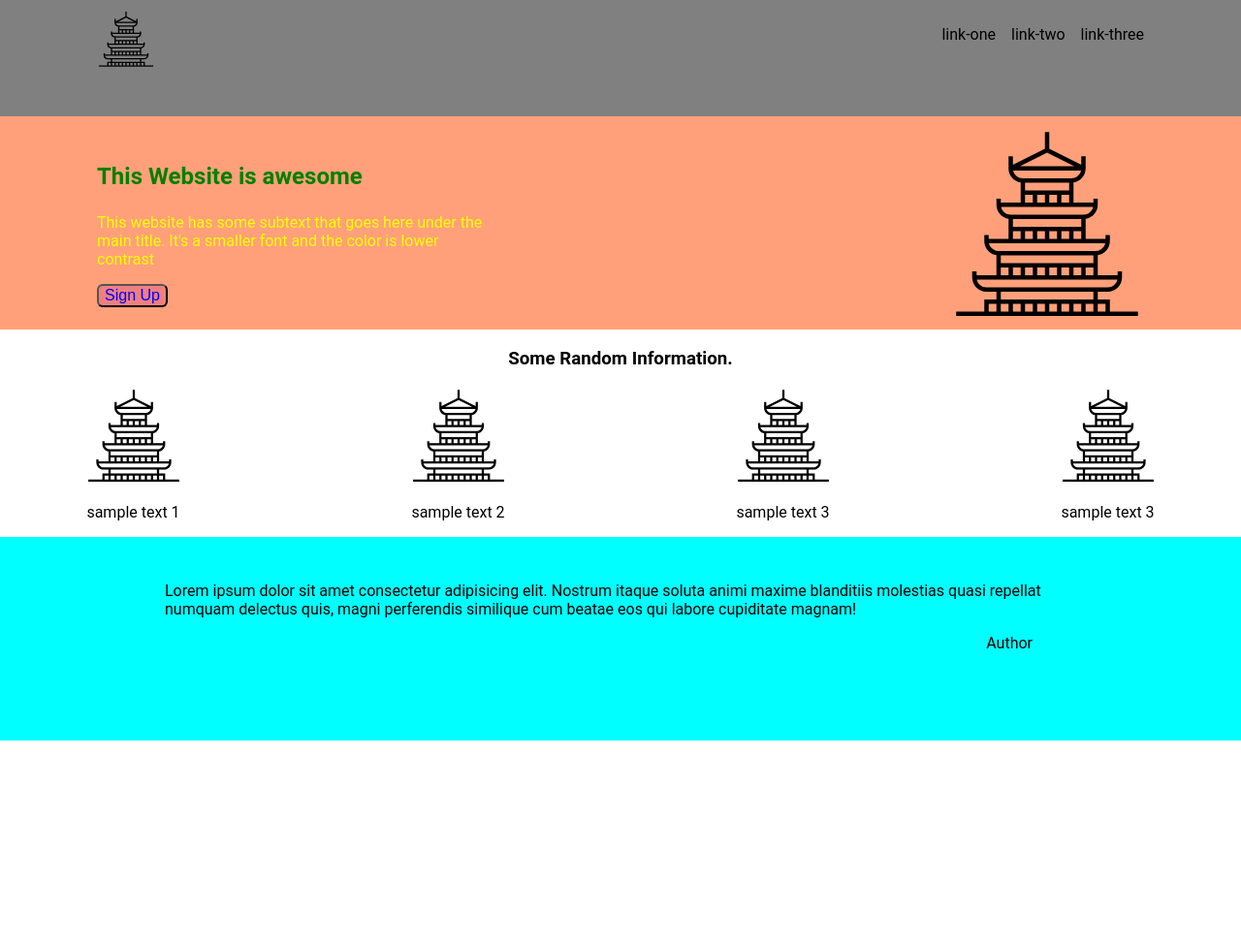
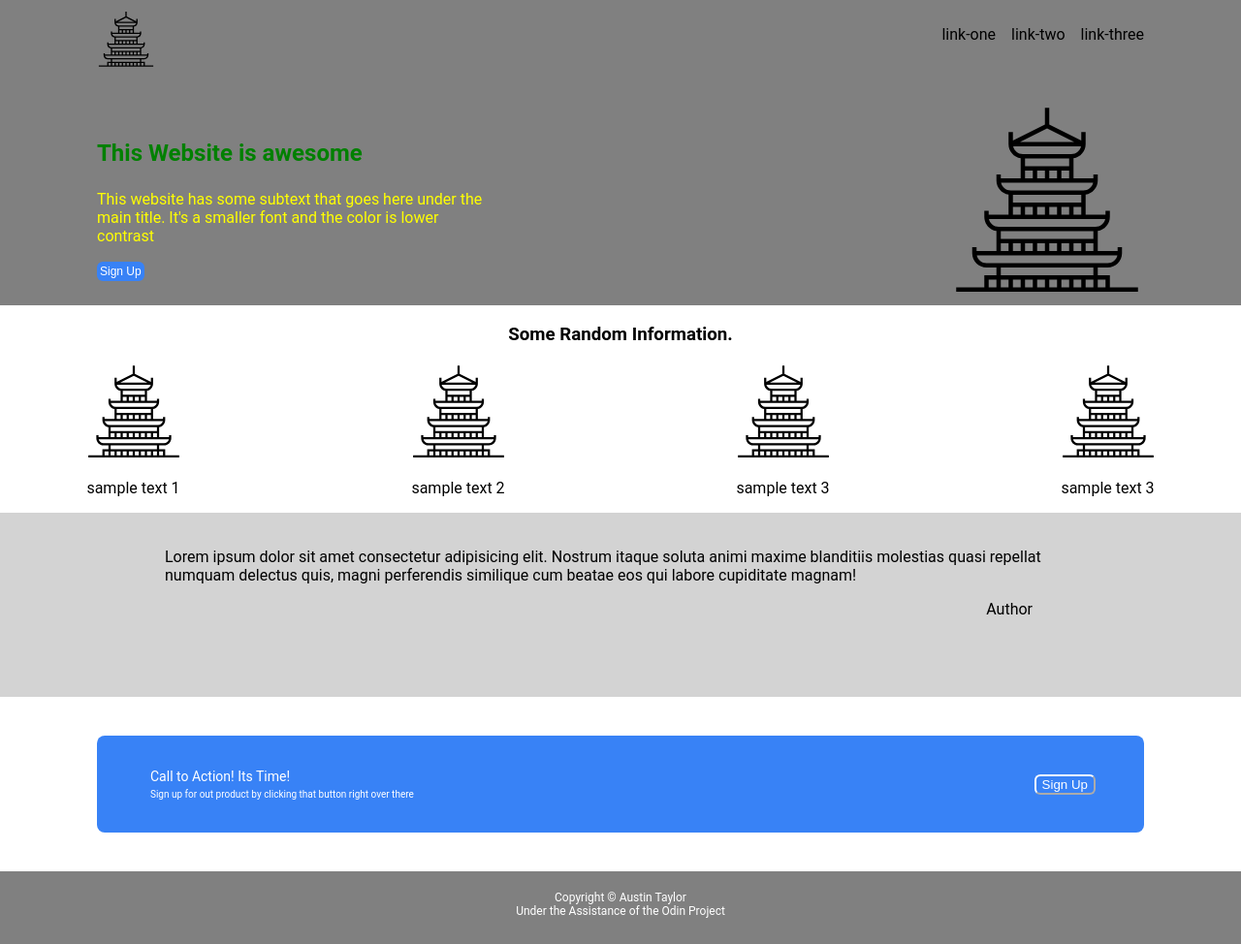
Before and after one commit to austinmt0/landing-page, a plain HTML site: page index.html in a window 1280 px wide. Shown: the whole page at 97% size. Before the commit the page ends 800 px from the top, so only its background shows below. Drawn offline with Linux system fonts and the light colour scheme.

Commit message:
Finished call to action and footer sections
Full landing page structure completed, will customize tomorrow

```diff
--- a/index.html
+++ b/index.html
@@ -61,7 +61,20 @@
             <p id="author">Author</p>
         </div>
 
+        <div class="cta">
+            <div class="cta-left">
+                <p id="top">Call to Action! Its Time! </p>
+                <p id="bottom">Sign up for out product by clicking that button right over there</p>
+            </div>
+            <div class="cta-right">
+                <button>Sign Up</button>
+            </div>
+        </div>
 
+        <div class="footer">
+            <p>Copyright © Austin Taylor</p>
+            <p>Under the Assistance of the Odin Project</p>
+        </div>
 
     </div>
 </body>
--- a/style.css
+++ b/style.css
@@ -1,3 +1,4 @@
+
 body {
     background-color: white;
     text-align: center;
@@ -16,7 +17,7 @@ body {
 .navbar
     {
     text-align: center;
-    height: 100px;
+    height: 75px;
     justify-content: space-between;
     display: flex;
     padding: 10px 100px;
@@ -44,7 +45,7 @@ a {
 .hero {
     display: flex;
     padding: 20px;
-    background-color: lightsalmon;
+    background-color: grey;
     align-items: center;
     padding: 10px 100px;
 }
@@ -79,12 +80,15 @@ a {
     border-top: 0;
 }
 
-button {
-    background-color: lightcoral;
-    color: blue;
-    font-size: 16px;
+.statement button {
+    background-color: #3882F6;
+    border: none;
+    color: white;
+    font-size: 12px;
     cursor: pointer;
     border-radius: 6px;
+    padding: 3px;
+
 }
 
 .heroimage {
@@ -114,8 +118,8 @@ button {
 
 .quotebackground {
     height: 150px;
-    background-color: aqua;
-    padding: 30px 170px;
+    background-color: lightgrey;
+    padding: 20px 170px;
 }
 
 #quote {
@@ -129,7 +133,58 @@ button {
 
 /* Sign Up Code */
 
+.cta {
+    display: flex;
+    justify-content: space-between;
+    align-items: center;
+    height: 90px;
+    background-color: #3882F6;
+    margin: 40px 100px;
+    border-radius: 8px;
+    padding: 5px 50px;
+}
 
+.cta-left {
+    text-align: left;
+    width: 400px;
+    color: white;
+}
 
+.cta-left p {
+    margin: 5px;
+}
+
+#top {
+    font-size: 14px;
+}
+
+#bottom {
+    font-size: 10px;
+}
+
+.cta-right {
+    width: 100px;
+    text-align: right;
+}
+
+.cta-right button {
+    cursor: pointer;
+    border-radius: 6px;
+    background-color: #3882F6;
+    border-color: white;
+    color: white;
+}
 
 /* Footer Code */
+
+.footer {
+    height: 35px;
+    background-color: grey;
+    color: white;
+    font-size: 12px;
+    padding: 20px 50px;
+}
+
+.footer p {
+    margin: 0;
+}
```
